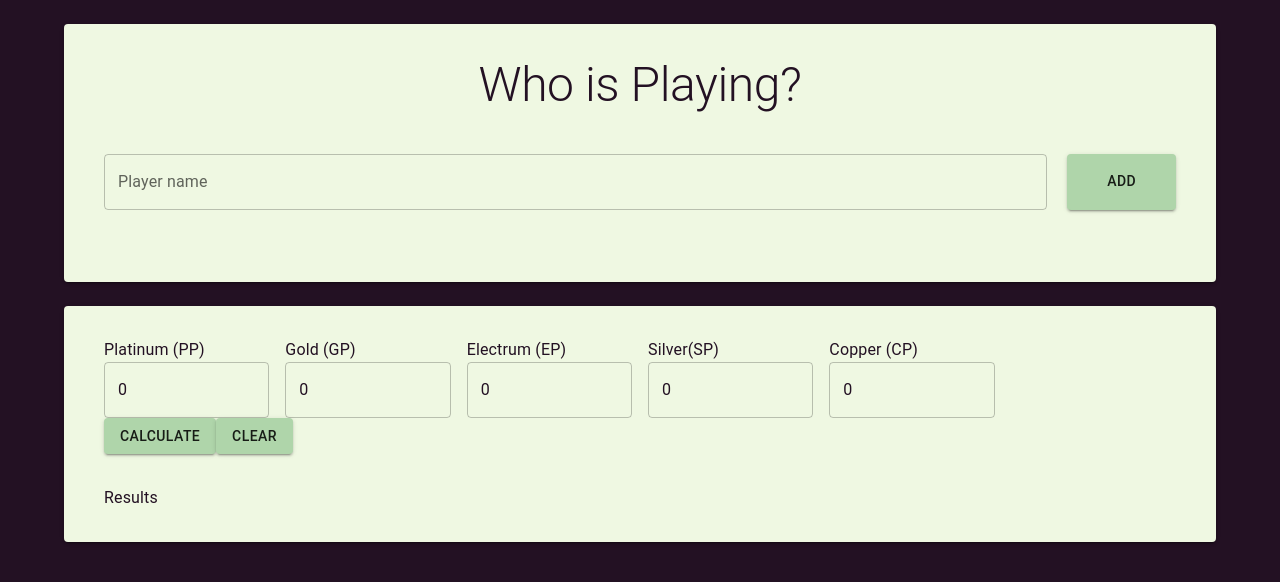
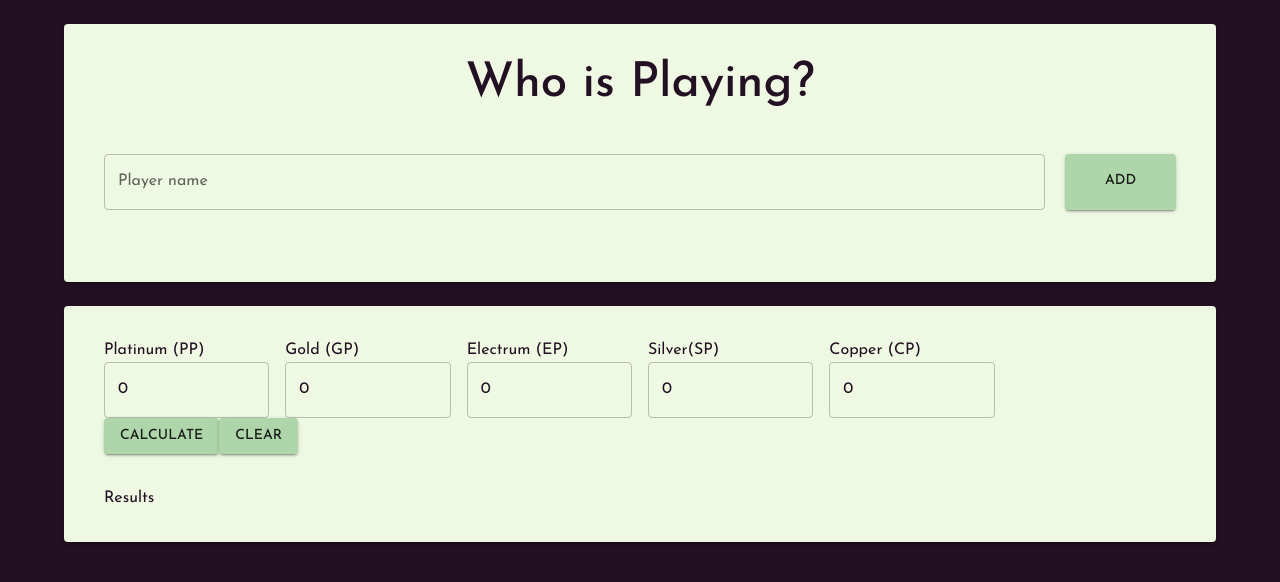
Before and after one commit to JamesJose7/dnd-companion-toolbox, a React (Create React App) app: page / in a window 1280 px wide. Shown: the top 582 px of the page. Built offline with nearby package versions, Linux system fonts and the light colour scheme.

Commit message:
Change app font

```diff
--- a/public/index.html
+++ b/public/index.html
@@ -5,10 +5,7 @@
     <link rel="icon" href="%PUBLIC_URL%/favicon.ico" />
     <meta name="viewport" content="width=device-width, initial-scale=1" />
     <meta name="theme-color" content="#000000" />
-    <meta
-      name="description"
-      content="Web site created using create-react-app"
-    />
+    <meta name="description" content="Tools to help smooth your D&D session" />
     <link rel="apple-touch-icon" href="%PUBLIC_URL%/logo192.png" />
     <!--
       manifest.json provides metadata used when your web app is installed on a
@@ -24,7 +21,13 @@
       work correctly both with client-side routing and a non-root public URL.
       Learn how to configure a non-root public URL by running `npm run build`.
     -->
-    <title>React App</title>
+    <link rel="preconnect" href="https://fonts.googleapis.com" />
+    <link rel="preconnect" href="https://fonts.gstatic.com" crossorigin />
+    <link
+      href="https://fonts.googleapis.com/css2?family=Josefin+Sans:ital,wght@0,100;0,300;0,400;0,500;0,600;0,700;1,300&family=Philosopher:ital,wght@0,400;0,700;1,400&display=swap"
+      rel="stylesheet"
+    />
+    <title>D&D Tools</title>
   </head>
   <body>
     <noscript>You need to enable JavaScript to run this app.</noscript>
--- a/src/components/PlayersEditor.js
+++ b/src/components/PlayersEditor.js
@@ -92,7 +92,7 @@ const PlayersEditor = () => {
 
   return (
     <ContentContainer my={3}>
-      <PlayersTitle variant="h2" color="textPrimary" mb={5}>
+      <PlayersTitle variant="h2" color="textPrimary" fontWeight={500} mb={5}>
         Who is Playing?
       </PlayersTitle>
       <PlayerInputContainer>
--- a/src/config/theme.js
+++ b/src/config/theme.js
@@ -14,4 +14,7 @@ export const theme = createTheme({
       primary: colors.dark,
     },
   },
+  typography: {
+    fontFamily: 'Josefin Sans, sans-serif',
+  },
 });
```
